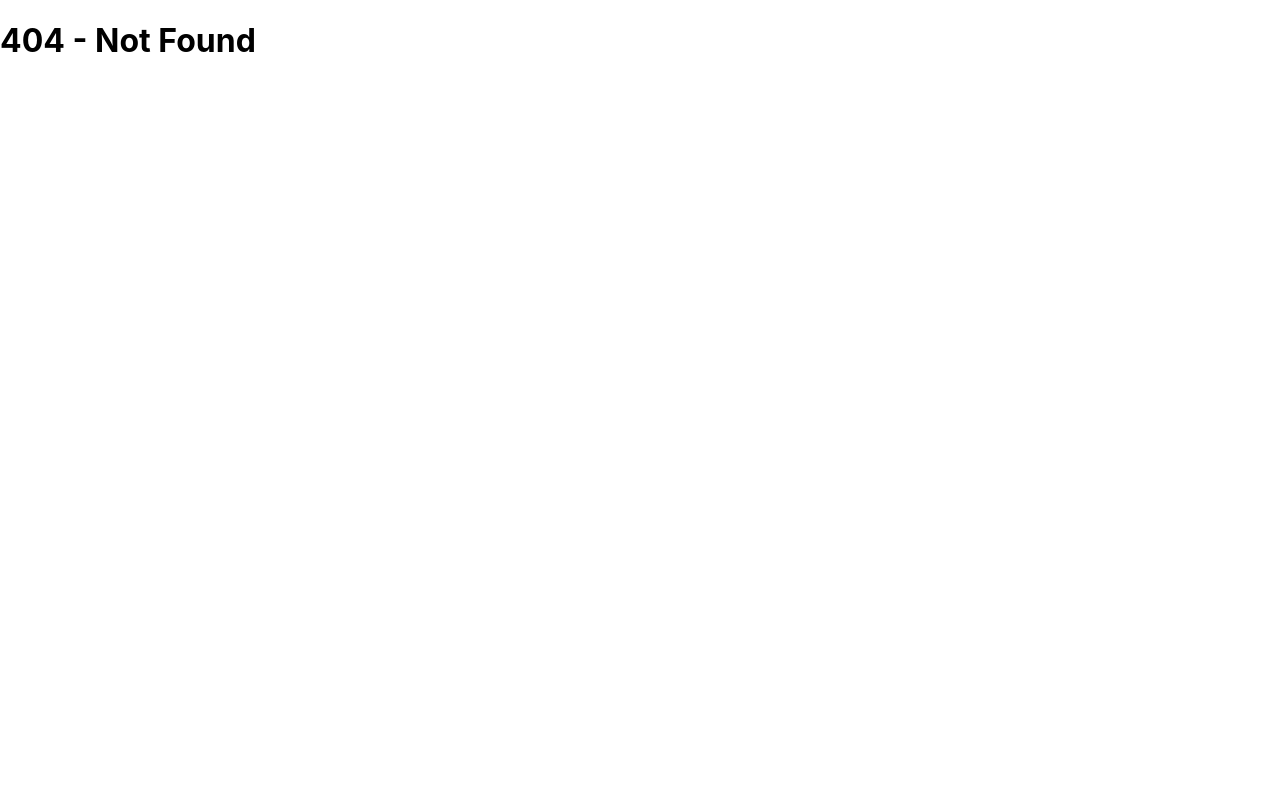
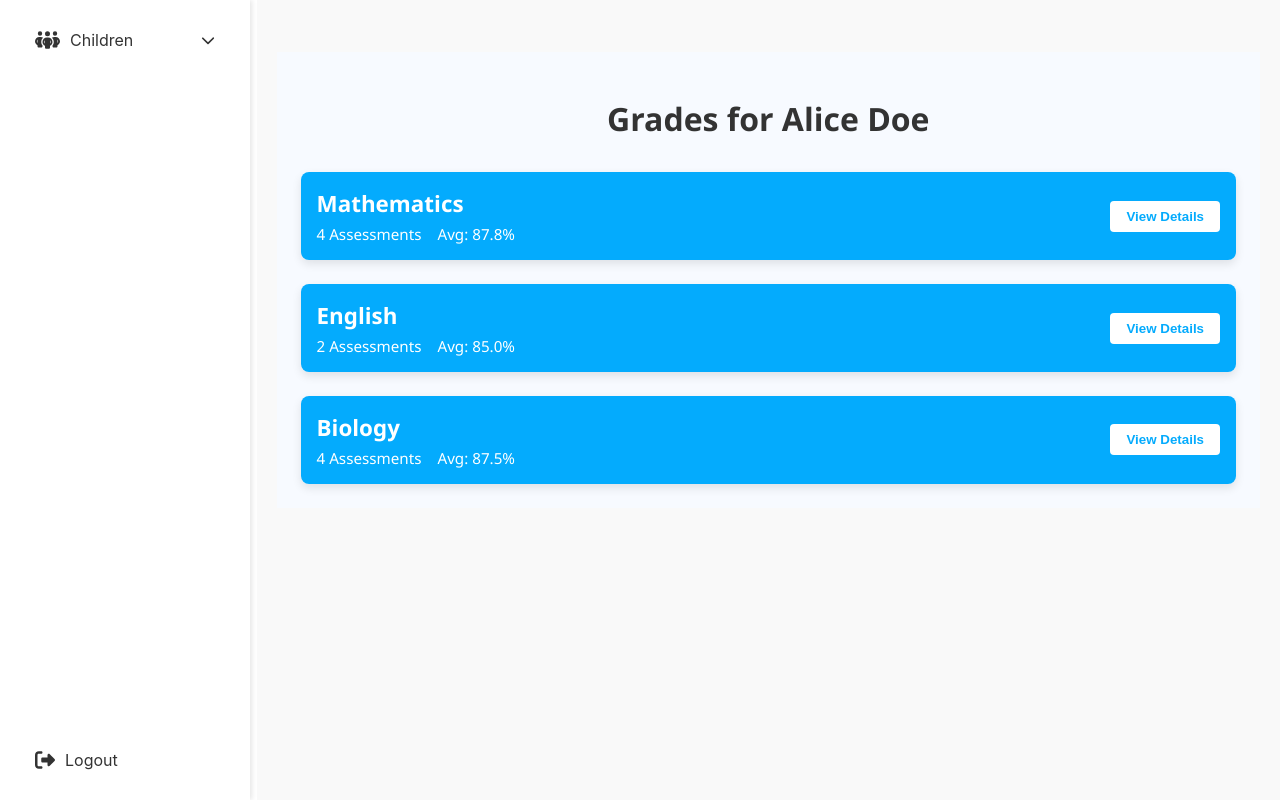
Before and after one commit to emirkugic/sis-alamel, a React (Create React App) app: page /student/tempId in a window 1280 px wide. Before the commit this address had no page. Built offline with nearby package versions, Linux system fonts and the light colour scheme; sample sign-in values are in the browser's storage.

Commit message:
Add InformationPage component with styling; update routing to include new page

```diff
--- a/src/App.css
+++ b/src/App.css
@@ -1,38 +1,30 @@
 .App {
-  text-align: center;
+	display: flex;
+	min-height: 100vh;
 }
 
-.App-logo {
-  height: 40vmin;
-  pointer-events: none;
+.main-content {
+	flex-grow: 1;
+	padding: 20px;
+	background-color: #f9f9f9;
+	margin-left: 160px;
+	overflow-y: auto;
+	box-sizing: border-box;
 }
 
-@media (prefers-reduced-motion: no-preference) {
-  .App-logo {
-    animation: App-logo-spin infinite 20s linear;
-  }
+.main-content.no-margins {
+	margin-left: 0;
 }
 
-.App-header {
-  background-color: #282c34;
-  min-height: 100vh;
-  display: flex;
-  flex-direction: column;
-  align-items: center;
-  justify-content: center;
-  font-size: calc(10px + 2vmin);
-  color: white;
+@media (max-width: 768px) {
+	.App {
+		flex-direction: column;
+	}
+
+	.main-content {
+		margin-left: 0;
+		margin-top: 50px;
+		padding: 10px;
+		height: auto;
+	}
 }
-
-.App-link {
-  color: #61dafb;
-}
-
-@keyframes App-logo-spin {
-  from {
-    transform: rotate(0deg);
-  }
-  to {
-    transform: rotate(360deg);
-  }
-}
--- a/src/App.js
+++ b/src/App.js
@@ -4,17 +4,22 @@ import {
 	Routes,
 	Route,
 	Outlet,
+	useLocation,
 } from "react-router-dom";
-import { LoginPage, Homepage } from "./pages";
+import { LoginPage, Homepage, InformationPage } from "./pages";
 import { Sidebar } from "./components";
 import { ParentAuthProvider } from "./contexts/ParentAuthContext";
 import RequireAuth from "./components/RequireAuth";
+import "./App.css";
 
-const Layout = () => {
+const AppContent = () => {
+	const location = useLocation();
+	const isLoginPage = location.pathname === "/login";
+
 	return (
-		<div className="app-layout">
-			<Sidebar />
-			<div className="content">
+		<div className="App">
+			{!isLoginPage && <Sidebar />}
+			<div className={`main-content ${isLoginPage ? "no-margins" : ""}`}>
 				<Outlet />
 			</div>
 		</div>
@@ -26,21 +31,22 @@ function App() {
 		<ParentAuthProvider>
 			<Router>
 				<Routes>
-					{/* Public route for login */}
+					{/* Public route */}
 					<Route path="/login" element={<LoginPage />} />
 
-					{/* All other routes are protected */}
+					{/* Protected routes with Sidebar */}
 					<Route
 						element={
 							<RequireAuth>
-								<Layout />
+								<AppContent />
 							</RequireAuth>
 						}
 					>
 						<Route path="/" element={<Homepage />} />
+						<Route path="/student/tempId" element={<InformationPage />} />
 					</Route>
 
-					{/* Fallback 404 */}
+					{/* 404 fallback */}
 					<Route path="*" element={<h1>404 - Not Found</h1>} />
 				</Routes>
 			</Router>
--- /dev/null
+++ b/src/pages/InformationPage/InformationPage.css
@@ -0,0 +1,115 @@
+/* Overall container */
+.info-page {
+	max-width: 1200px;
+	margin: 2rem auto;
+	padding: 1.5rem;
+	font-family: "Segoe UI", sans-serif;
+	background-color: #f7faff;
+}
+
+/* Page title */
+.page-title {
+	text-align: center;
+	font-size: 2rem;
+	margin-bottom: 2rem;
+	color: #333;
+}
+
+/* Subjects grid: vertical stack of cards */
+.subjects-container {
+	display: flex;
+	flex-direction: column;
+	gap: 1.5rem;
+}
+
+/* Subject card styling */
+.subject-card {
+	background-color: #fff;
+	border-radius: 8px;
+	box-shadow: 0 4px 10px rgba(0, 0, 0, 0.1);
+	overflow: hidden;
+	transition: transform 0.2s ease;
+}
+
+.subject-card:hover {
+	transform: translateY(-3px);
+}
+
+/* Card header with primary color background */
+.card-header {
+	padding: 1rem;
+	color: #fff;
+	display: flex;
+	justify-content: space-between;
+	align-items: center;
+}
+
+.header-content {
+	display: flex;
+	flex-direction: column;
+}
+
+.card-title {
+	margin: 0;
+	font-size: 1.4rem;
+	font-weight: 600;
+}
+
+.summary {
+	margin-top: 0.3rem;
+	font-size: 0.95rem;
+	display: flex;
+	gap: 1rem;
+}
+
+/* Toggle button */
+.toggle-button {
+	padding: 0.5rem 1rem;
+	background-color: #fff;
+	color: #04abfd;
+	border: none;
+	border-radius: 4px;
+	cursor: pointer;
+	font-weight: 600;
+	transition: background-color 0.2s;
+}
+
+.toggle-button:hover {
+	background-color: #e0f7ff;
+}
+
+/* Card body for detailed assessments */
+.card-body {
+	padding: 1rem;
+	border-top: 1px solid #eee;
+}
+
+.assessment-row {
+	display: flex;
+	justify-content: space-between;
+	padding: 0.5rem 0;
+	border-bottom: 1px solid #f0f0f0;
+}
+
+.assessment-row:last-child {
+	border-bottom: none;
+}
+
+.assessment-title {
+	font-weight: 500;
+	color: #333;
+}
+
+.assessment-grade {
+	font-weight: 600;
+	color: #04abfd;
+}
+
+/* Total row */
+.subject-total {
+	margin-top: 1rem;
+	text-align: right;
+	font-size: 1rem;
+	font-weight: bold;
+	color: #333;
+}
--- /dev/null
+++ b/src/pages/InformationPage/InformationPage.js
@@ -0,0 +1,143 @@
+import React, { useState, useEffect } from "react";
+import "./InformationPage.css";
+
+// Example mock data – replace with API/hook data in production
+const mockData = {
+	selectedChild: {
+		childId: "child1",
+		firstName: "Alice",
+		lastName: "Doe",
+	},
+	subjects: [
+		{
+			subjectName: "Mathematics",
+			assessments: [
+				{ title: "Exam 1", pointsPossible: 30, grade: 25, type: "Exam" },
+				{
+					title: "Homework Week 1",
+					pointsPossible: 5,
+					grade: 5,
+					type: "Homework",
+				},
+				{
+					title: "Homework Week 2",
+					pointsPossible: 5,
+					grade: 4,
+					type: "Homework",
+				},
+				{ title: "Final", pointsPossible: 50, grade: 45, type: "Final" },
+			],
+		},
+		{
+			subjectName: "English",
+			assessments: [
+				{ title: "Essay", pointsPossible: 40, grade: 35, type: "Essay" },
+				{ title: "Exam", pointsPossible: 60, grade: 50, type: "Exam" },
+			],
+		},
+		{
+			subjectName: "Biology",
+			assessments: [
+				{ title: "Quiz", pointsPossible: 10, grade: 8, type: "Quiz" },
+				{ title: "Lab Report", pointsPossible: 20, grade: 18, type: "Lab" },
+				{ title: "Homework", pointsPossible: 5, grade: 4, type: "Homework" },
+				{ title: "Homework", pointsPossible: 5, grade: 5, type: "Homework" },
+			],
+		},
+	],
+};
+
+const InformationPage = () => {
+	const [data, setData] = useState(null);
+	// Track which subjects are expanded (by subject name)
+	const [expanded, setExpanded] = useState({});
+
+	useEffect(() => {
+		// Simulate an API call delay
+		setTimeout(() => {
+			setData(mockData);
+		}, 500);
+	}, []);
+
+	if (!data) {
+		return <div className="info-page">Loading...</div>;
+	}
+
+	// Helper: Calculate totals & average for a subject
+	const calculateSubjectStats = (assessments) => {
+		let totalEarned = 0;
+		let totalPossible = 0;
+		assessments.forEach((a) => {
+			totalEarned += a.grade !== undefined ? a.grade : 0;
+			totalPossible += a.pointsPossible;
+		});
+		const avg = totalPossible
+			? ((totalEarned / totalPossible) * 100).toFixed(1)
+			: "-";
+		return { totalEarned, totalPossible, average: avg + "%" };
+	};
+
+	const toggleExpand = (subjectName) => {
+		setExpanded((prev) => ({ ...prev, [subjectName]: !prev[subjectName] }));
+	};
+
+	const { selectedChild, subjects } = data;
+
+	return (
+		<div className="info-page">
+			<h1 className="page-title">
+				Grades for {selectedChild.firstName} {selectedChild.lastName}
+			</h1>
+			<div className="subjects-container">
+				{subjects.map((subject, index) => {
+					const { totalEarned, totalPossible, average } = calculateSubjectStats(
+						subject.assessments
+					);
+					const isExpanded = expanded[subject.subjectName] || false;
+
+					return (
+						<div key={index} className="subject-card">
+							<div
+								className="card-header"
+								style={{ backgroundColor: "#04abfd" }}
+							>
+								<div className="header-content">
+									<h2 className="card-title">{subject.subjectName}</h2>
+									<div className="summary">
+										<span>{subject.assessments.length} Assessments</span>
+										<span>Avg: {average}</span>
+									</div>
+								</div>
+								<button
+									className="toggle-button"
+									onClick={() => toggleExpand(subject.subjectName)}
+								>
+									{isExpanded ? "Hide Details" : "View Details"}
+								</button>
+							</div>
+							{isExpanded && (
+								<div className="card-body">
+									{subject.assessments.map((a, idx) => (
+										<div key={idx} className="assessment-row">
+											<div className="assessment-title">{a.title}</div>
+											<div className="assessment-grade">
+												{a.grade !== undefined ? a.grade : "-"} /{" "}
+												{a.pointsPossible}
+											</div>
+										</div>
+									))}
+									<div className="subject-total">
+										<strong>Total: </strong>
+										{totalEarned} / {totalPossible}
+									</div>
+								</div>
+							)}
+						</div>
+					);
+				})}
+			</div>
+		</div>
+	);
+};
+
+export default InformationPage;
--- a/src/pages/index.js
+++ b/src/pages/index.js
@@ -1,2 +1,3 @@
 export { default as LoginPage } from "./LoginPage/LoginPage";
 export { default as Homepage } from "./Homepage/Homepage";
+export { default as InformationPage } from "./InformationPage/InformationPage";
```
